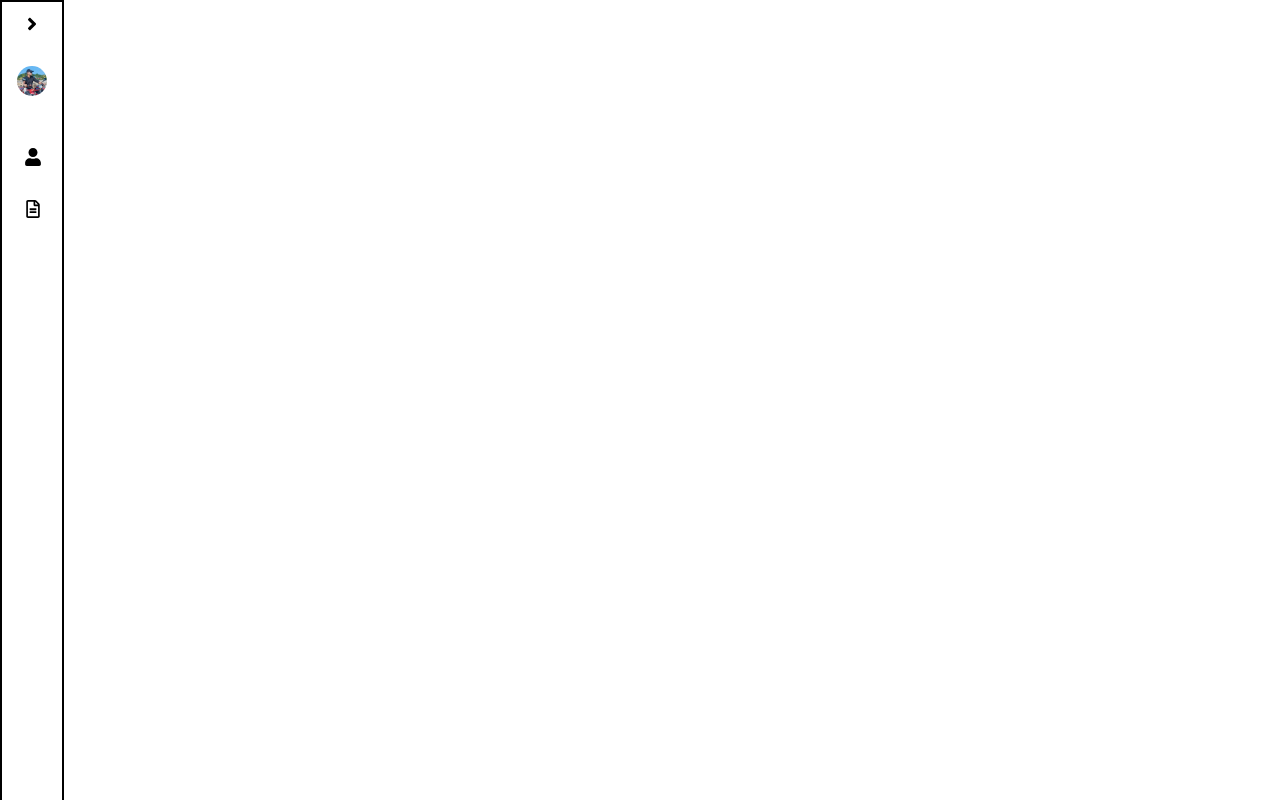
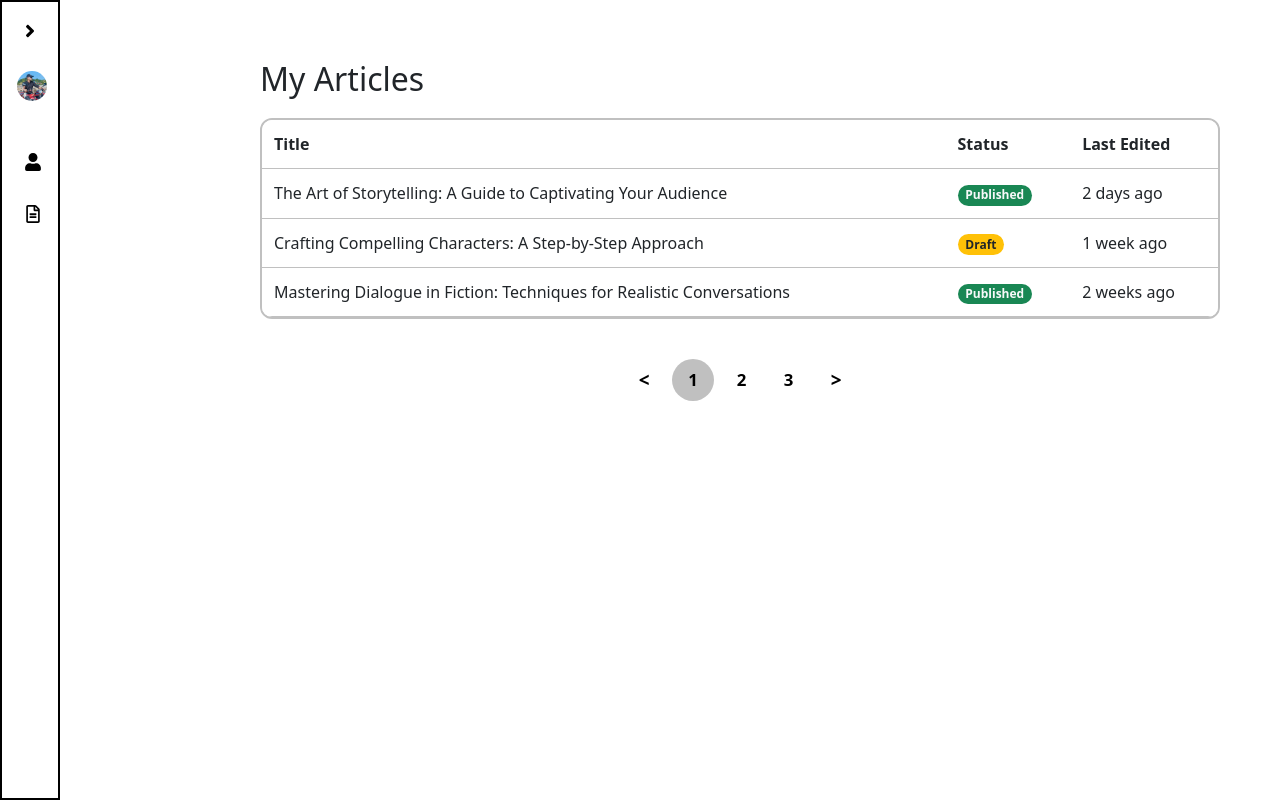
Before and after one commit to FahimRaiyan-71/Assignment, a React (Create React App) app: page /articles in a window 1280 px wide. Before the commit this address had no page. Built offline with nearby package versions, Linux system fonts and the light colour scheme.

Commit message:
Articles added

```diff
--- a/package.json
+++ b/package.json
@@ -7,7 +7,9 @@
     "@testing-library/jest-dom": "^6.7.0",
     "@testing-library/react": "^16.3.0",
     "@testing-library/user-event": "^13.5.0",
+    "bootstrap": "^5.3.7",
     "react": "^19.1.1",
+    "react-bootstrap": "^2.10.10",
     "react-dom": "^19.1.1",
     "react-icons": "^5.5.0",
     "react-router-dom": "^7.8.1",
--- a/src/App.js
+++ b/src/App.js
@@ -2,6 +2,8 @@ import React from "react";
 import { BrowserRouter as Router, Routes, Route, Navigate } from "react-router-dom";
 import Sidebar from "./components/Sidebar";
 import Profile from "./pages/profile/Profile";
+import Articles from "./pages/articles/Articles";
+import 'bootstrap/dist/css/bootstrap.min.css';
 function App() {
   return (
     <Router>
@@ -10,6 +12,7 @@ function App() {
         <div style={{ marginLeft: "200px", padding: "20px", flex: 1 }}>
           <Routes>
             <Route path="/" element={<Navigate to="/profile" />} />
+            <Route path="/articles" element={<Articles />} />
             <Route path="/profile" element={<Profile />} />
           </Routes>
         </div>
--- /dev/null
+++ b/src/pages/articles/Articles.css
@@ -0,0 +1,83 @@
+.articles-container {
+  padding: 40px;
+}
+.articles-container h2 {
+  margin-bottom: 20px;
+}
+.articles-table {
+  width: 100%;
+  border-collapse: separate;
+  border-spacing: 0;
+  margin-bottom: 20px;
+  border: 2px solid silver;
+  border-radius: 12px;
+  overflow: hidden;
+}
+.articles-table th {
+  background:white;
+  border-bottom: 1px solid silver;
+  padding: 12px;
+  text-align: left;
+  font-weight: bold;
+}
+.articles-table td {
+  background: white;
+  padding: 12px;
+  border-bottom: 1px solid silver;
+}
+.pagination {
+  display: flex;
+  justify-content: center;
+  align-items: center;
+  margin-top: 20px;
+  gap: 10px;
+}
+.page-btn {
+  padding: 8px 14px;
+  background: white;
+  cursor: pointer;
+  font-weight: bold;
+  transform: scale(1.05);
+  color: black;
+  display: flex;
+  justify-content: center;
+  align-items: center;
+  border: none;
+  border-radius: 0;
+}
+.page-btn.active {
+  width: 40px;
+  height: 40px;
+  background: silver;
+  color: black;
+  border-radius: 50%;
+  display: flex;
+  justify-content: center;
+  align-items: center;
+}
+.page-btn:hover {
+   width: 40px;
+  height: 40px;
+  background: silver;
+  color: black;
+  transform: scale(1.05);
+  border-radius: 50%;
+  display: flex;
+  justify-content: center;
+  align-items: center;
+}
+.page-btn.arrow {
+  width: auto;
+  height: auto;
+  border: none;
+  border-radius: 0;
+  padding: 8px 14px;
+  font-size: 18px;
+  background: transparent;
+  color: black;
+}
+.page-btn.arrow:hover {
+  background: white;
+  color: silver;
+  border-radius: 6px;
+}
--- /dev/null
+++ b/src/pages/articles/Articles.js
@@ -0,0 +1,107 @@
+import React, { useState } from "react";
+import Badge from "react-bootstrap/Badge";
+import "./Articles.css";
+const dummyArticles = [
+  {
+    title: "The Art of Storytelling: A Guide to Captivating Your Audience",
+    status: "Published",
+    lastEdited: "2 days ago",
+  },
+  {
+    title: "Crafting Compelling Characters: A Step-by-Step Approach",
+    status: "Draft",
+    lastEdited: "1 week ago",
+  },
+  {
+    title: "Mastering Dialogue in Fiction: Techniques for Realistic Conversations",
+    status: "Published",
+    lastEdited: "2 weeks ago",
+  },
+  {
+    title: "Dream big & achieve",
+    status: "Draft",
+    lastEdited: "1 month ago",
+  },
+  {
+    title: "Coding in an infinite loop",
+    status: "Published",
+    lastEdited: "1 month ago",
+  },
+   {
+    title: "Hello world !",
+    status: "Draft",
+    lastEdited: "2 days ago",
+  },
+   {
+    title: "Morning",
+    status: "Draft",
+    lastEdited: "3 month ago",
+  },
+];
+function Articles() {
+  const [currentPage, setCurrentPage] = useState(1);
+  const articlesPerPage = 3;
+  const indexOfLast = currentPage * articlesPerPage;
+  const indexOfFirst = indexOfLast - articlesPerPage;
+  const currentArticles = dummyArticles.slice(indexOfFirst, indexOfLast);
+  const totalPages = Math.ceil(dummyArticles.length / articlesPerPage);
+  return (
+    <div className="articles-container">
+      <h2>My Articles</h2>
+      <table className="articles-table">
+        <thead>
+          <tr>
+            <th>Title</th>
+            <th>Status</th>
+            <th>Last Edited</th>
+          </tr>
+        </thead>
+        <tbody>
+          {currentArticles.map((article, index) => (
+            <tr key={index}>
+              <td>{article.title}</td>
+              <td>
+                <Badge
+                  bg={article.status==="Published" ? "success":"warning"}
+                  pill
+                  text={article.status==="Published" ? "light":"dark"}
+                >
+                  {article.status}
+                </Badge>
+              </td>
+              <td>{article.lastEdited}</td>
+            </tr>
+          ))}
+        </tbody>
+      </table>
+      <div className="pagination">
+  <div className="pagination">
+  <button
+    className="page-btn arrow"
+    onClick={() => setCurrentPage(Math.max(currentPage-1,1))}
+    disabled={currentPage === 1}
+  >
+    &lt;
+  </button>
+  {Array.from({ length: totalPages }, (_, i) => (
+    <button
+      key={i}
+      className={`page-btn ${currentPage === i+1?"active":""}`}
+      onClick={() => setCurrentPage(i + 1)}
+    >
+      {i + 1}
+    </button>
+  ))}
+  <button
+    className="page-btn arrow"
+    onClick={() => setCurrentPage(Math.min(currentPage + 1, totalPages))}
+    disabled={currentPage === totalPages}
+  >
+    &gt;
+  </button>
+  </div>
+  </div>
+</div>
+  );
+}
+export default Articles;
```
Also changed, not shown: 1 other file (tests, documents, lock files or other folders).
